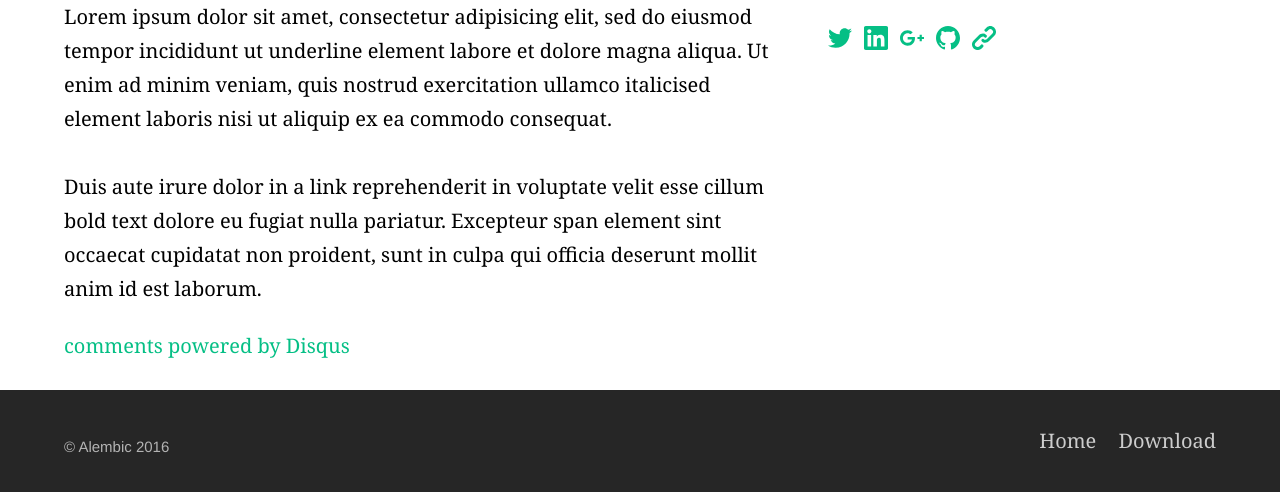
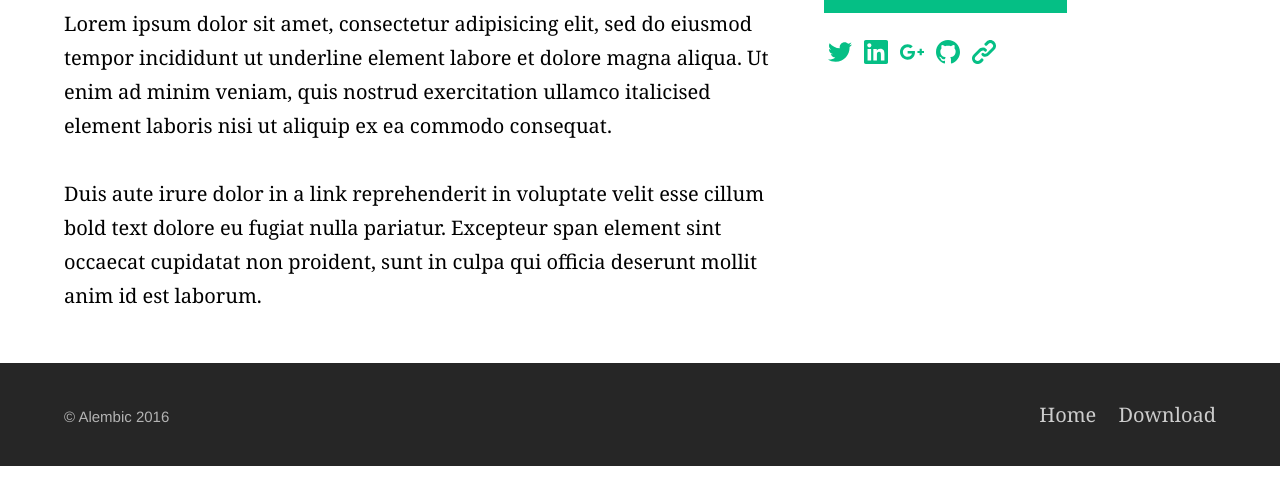
Before and after one commit to daviddarnes/alembic, a Jekyll site: the page built from _posts/2016-08-27-post.md, in a window 1280 px wide, cut to the strip 800-1292 px from the top of the page. Built offline with Jekyll 4.4.1, drawn with Linux system fonts in a browser that asks for light colours; comment, search, counter and statistics services are not loaded; after the commit the page ends 1266 px from its top, so only the background shows below that.

Commit message:
Trying to get comments to work

```diff
--- a/_includes/comments.html
+++ b/_includes/comments.html
@@ -1,15 +1,20 @@
-{% if page.comments != false %}
-  <div id="disqus_thread"></div>
+{% if site.disqus and page.comments != false %}
   <script type="text/javascript">
+  	/* * * CONFIGURATION VARIABLES: EDIT BEFORE PASTING INTO YOUR WEBPAGE * * */
   	var disqus_shortname = '{{ site.disqus }}';
-    var disqus_identifier = "{{ page.url }}";
-
+  	/* * * DON'T EDIT BELOW THIS LINE * * */
   	(function() {
   		var dsq = document.createElement('script'); dsq.type = 'text/javascript'; dsq.async = true;
   		dsq.src = '//' + disqus_shortname + '.disqus.com/embed.js';
   		(document.getElementsByTagName('head')[0] || document.getElementsByTagName('body')[0]).appendChild(dsq);
   	})();
+  	/* * * DON'T EDIT BELOW THIS LINE * * */
+  	(function () {
+  		var s = document.createElement('script'); s.async = true;
+  		s.type = 'text/javascript';
+  		s.src = '//' + disqus_shortname + '.disqus.com/count.js';
+  		(document.getElementsByTagName('HEAD')[0] || document.getElementsByTagName('BODY')[0]).appendChild(s);
+  	}());
   </script>
   <noscript>Please enable JavaScript to view the <a href="http://disqus.com/?ref_noscript">comments powered by Disqus.</a></noscript>
-  <a href="http://disqus.com" class="dsq-brlink">comments powered by <span class="logo-disqus">Disqus</span></a>
 {% endif %}
--- a/css/styles.scss
+++ b/css/styles.scss
@@ -65,7 +65,7 @@
 .small {
   padding-top: .6rem;
   color: $color__site--captions;
-  display: inherit;
+  display: inline-block;
 }
 
 .footer {
```
Lines whose indentation alone changed are shown as unchanged.
